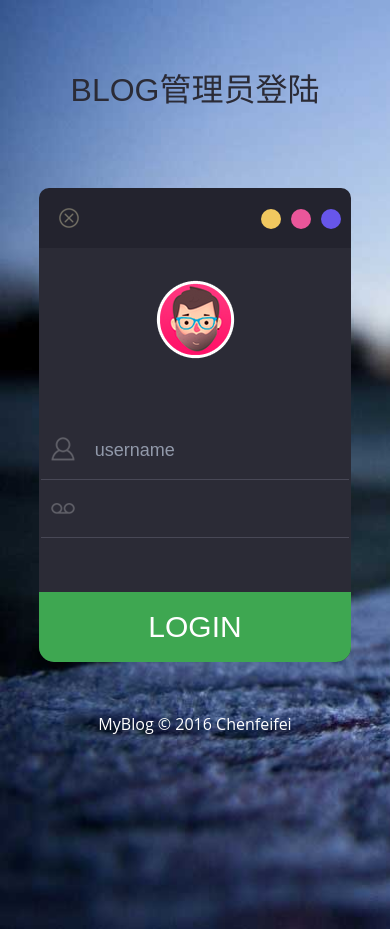
After one commit to feifei828/my_blog, a Django app: page /login/ in a window 390 px wide. The commit adds this page. Run offline with Django 3.2, Linux system fonts and the light colour scheme; some web fonts are replaced.

Commit message:
do backend

```diff
--- a/article/forms.py
+++ b/article/forms.py
@@ -15,3 +15,7 @@ class CommentForm(forms.Form):
     email = forms.EmailField(label=u"个人邮箱", initial='',
                              error_messages={'required': u'请输入邮箱', 'invalid': u'请输入正确的邮箱'})
     comment = forms.CharField(label='评论', initial='', error_messages={'required': u'请输入评论内容'})
+
+
+class ArticleForm(forms.Form):
+    content = forms.CharField(label=u'博客内容', initial='')
--- a/article/models.py
+++ b/article/models.py
@@ -61,7 +61,7 @@ class BlogTags(models.Model):
 class Comment(models.Model):
     class Meata:
         verbose_name = u'博客评论'
-    article = models.ForeignKey(Article, verbose_name=u'关联博客')
+    article = models.ForeignKey(Article, verbose_name=u'关联博客',related_name='comment')
     email = models.EmailField(verbose_name=u'评论所用邮箱', max_length=100)
     comment = models.TextField(verbose_name=u'评论内容', blank=True, null=True)
 
--- a/article/views.py
+++ b/article/views.py
@@ -2,12 +2,40 @@
 
 from django.shortcuts import render
 from django.shortcuts import redirect
+from django.contrib.auth import authenticate, login, logout
 from .models import Article
 from .models import Message
 from .models import Comment
-from .forms import MessageForm
-from .forms import CommentForm
+from .forms import MessageForm, CommentForm, ArticleForm
 # Create your views here.
+
+
+def blog_login(request):
+    err_msg = ''
+    if request.user.is_authenticated():
+        return redirect('/backend_home')
+
+    if request.method == 'POST':
+        username = request.POST.get('username')
+        password = request.POST.get('password')
+
+        session = authenticate(username=username, password=password)
+        if session is not None:
+            login(request, session)
+            return redirect('/backend_home')
+
+        err_msg = u'用户名或密码错误'
+
+    http_content = {
+        'err_msg': err_msg,
+    }
+
+    return render(request, 'login.html', http_content)
+
+
+def blog_logout(request):
+    logout(request)
+    return redirect('/home')
 
 
 def home(request):
@@ -19,7 +47,7 @@ def home(request):
     http_content = {
          'article': article
     }
-
+    print(request.user)
     return render(request, 'home.html', http_content)
 
 
@@ -103,5 +131,34 @@ def blog_modify(request, blog_id=None):
     return render(request, 'blog_modify.html', http_content)
 
 
-def backend(request):
-    return render(request, 'backend_home.html')
+def backend_home(request):
+    http_content = {
+        'title': u'首页'
+    }
+    return render(request, 'backend_home.html', http_content)
+
+
+def backend_blog_list(request):
+    articles = Article.objects.all()
+    http_content = {
+        'title': u'博客列表',
+        'articles': articles,
+    }
+    return render(request, 'backend_blog_list.html', http_content)
+
+
+def backend_blog_modify(request, article_id=None):
+    if article_id is not None:
+        article = Article.objects.get(id=article_id)
+
+        form_content = {
+            'content': article.content
+        }
+    form = ArticleForm(form_content)
+    print(form)
+    http_content = {
+        'title': u'博客详情',
+        'article': article,
+        'form': form,
+    }
+    return render(request, 'backend_blog_modify.html', http_content)
--- a/my_blog/urls.py
+++ b/my_blog/urls.py
@@ -16,11 +16,15 @@ Including another URLconf
 """
 from django.conf.urls import include, url
 from django.contrib import admin
-from article.views import home, about, contact, blog_list, blog_modify, backend, contact_success, contact_error
+from article.views import home, about, contact, blog_list, blog_modify, backend_home, \
+                            contact_success, contact_error, blog_login, blog_logout, \
+                            backend_blog_list, backend_blog_modify
 import settings
 
 urlpatterns = [
     url(r'^static/(?P<path>.*)$', 'django.views.static.serve', {'document_root': settings.STATIC_ROOT}),
+    url(r'^login/$', blog_login),
+    url(r'^logout/$', blog_logout),
     url(r'^admin/', include(admin.site.urls)),
     url(r'^home/$', home),
     url(r'^about/$', about),
@@ -30,5 +34,8 @@ urlpatterns = [
     url(r'^blog_list/$', blog_list),
     url(r'^blog_list/(.+)/$', blog_list),
     url(r'^modify/(.+)/$', blog_modify,),
-    url(r'^backend/$', backend),
+    url(r'^backend_home/$', backend_home),
+    url(r'^backend_blog_list/$', backend_blog_list),
+    url(r'^backend_blog_modify/(.+)$', backend_blog_modify),
+
 ]
--- /dev/null
+++ b/static/css/login_style.css
@@ -0,0 +1,348 @@
+
+/* reset */
+html,body,div,span,applet,object,iframe,h1,h2,h3,h4,h5,h6,p,blockquote,pre,a,abbr,acronym,address,big,cite,code,del,dfn,em,img,ins,kbd,q,s,samp,small,strike,strong,sub,sup,tt,var,b,u,i,dl,dt,dd,ol,nav ul,nav li,fieldset,form,label,legend,table,caption,tbody,tfoot,thead,tr,th,td,article,aside,canvas,details,embed,figure,figcaption,footer,header,hgroup,menu,nav,output,ruby,section,summary,time,mark,audio,video{margin:0;padding:0;border:0;font-size:100%;font:inherit;vertical-align:baseline;}
+article, aside, details, figcaption, figure,footer, header, hgroup, menu, nav, section {display: block;}
+ol,ul{list-style:none;margin:0px;padding:0px;}
+blockquote,q{quotes:none;}
+blockquote:before,blockquote:after,q:before,q:after{content:'';content:none;}
+table{border-collapse:collapse;border-spacing:0;}
+/* start editing from here */
+a{text-decoration:none;}
+.txt-rt{text-align:right;}/* text align right */
+.txt-lt{text-align:left;}/* text align left */
+.txt-center{text-align:center;}/* text align center */
+.float-rt{float:right;}/* float right */
+.float-lt{float:left;}/* float left */
+.clear{clear:both;}/* clear float */
+.pos-relative{position:relative;}/* Position Relative */
+.pos-absolute{position:absolute;}/* Position Absolute */
+.vertical-base{	vertical-align:baseline;}/* vertical align baseline */
+.vertical-top{	vertical-align:top;}/* vertical align top */
+nav.vertical ul li{	display:block;}/* vertical menu */
+nav.horizontal ul li{	display: inline-block;}/* horizontal menu */
+img{max-width:100%;}
+/*end reset*/
+/****-----start-body----****/
+body{
+	background: url(../images/bg1.jpg) no-repeat 0px 0px;
+	font-family: 'Open Sans', sans-serif;
+	background-size:cover;
+	-webkit-background-size:cover;
+	-moz-background-size:cover;
+	-o-background-size:cover;
+	min-height:1050px;
+}
+.wrap{
+	margin: 0 auto;
+	width: 80%;
+}
+body a,form li,input[type="submit"],input[type="text"],.sixth-login input[type="submit"],.third-login input[type="submit"]{
+	transition: 0.1s all;
+	-webkit-transition: 0.1s all;
+	-moz-transition: 0.1s all;
+	-o-transition: 0.1s all;
+}
+/*--close--*/
+.close{
+background: url('../images/close.png') no-repeat 0px 0px;
+  cursor: pointer;
+  width: 20px;
+  height: 20px;
+  position: absolute;
+  left: 20px;
+  top: 20px;
+  -webkit-transition: color 0.2s ease-in-out;
+  -moz-transition: color 0.2s ease-in-out;
+  -o-transition: color 0.2s ease-in-out;
+  transition: color 0.2s ease-in-out;
+}
+/*--/close--*/
+h1 {
+	font-family: 'Exo 2', sans-serif;
+	  text-align: center;
+	  padding-top: 4em;
+	  font-weight: 400;
+	  color: #2B2B36;
+	  font-size: 2em;
+}
+.login-form {
+	background: #2b2b36;
+	position: relative;
+	width: 30%;
+	margin: 3% auto 0 auto;
+	text-align: center;
+	border-radius: 15px;
+	-webkit-border-radius: 15px;
+	-moz-border-radius: 15px;
+	-o-border-radius: 15px;
+}
+.head img {
+	width: 100%;
+}
+.avtar img {
+  margin: 2em 0 0;
+}
+.head-info {
+  padding: 5px 0;
+  text-align: center;
+  font-weight: 600;
+  font-size: 2em;
+  color: #fff;
+  background: #23232e;
+  height: 50px;
+	border-top-left-radius: 10px;
+	-webkit-border-top-left-radius: 10px;
+	-moz-border-top-left-radius: 10px;
+	-o-border-top-left-radius: 10px;
+	border-top-right-radius: 10px;
+	-webkit-border-top-right-radius: 10px;
+	-moz-border-top-right-radius: 10px;
+	-o-border-top-right-radius: 10p
+}
+input[type="text"] {
+	  width: 70%;
+	  padding: 1em 2em 1em 3em;
+	  color: #9199aa;
+	  font-size: 18px;
+	  outline: none;
+	  background: url(../images/adm.png) no-repeat 10px 15px;
+	  border: none;
+	  font-weight: 100;
+	  border-bottom: 1px solid#484856;
+	  margin-top: 2em;
+}
+ input[type="password"]{
+	  width: 70%;
+	  padding: 1em 2em 1em 3em;
+	  color: #dd3e3e;
+	  font-size: 18px;
+	  outline: none;
+	  background: url(../images/key.png) no-repeat 10px 23px;
+	  border: none;
+	  font-weight: 100;
+	  border-bottom: 1px solid#484856;
+	  margin-bottom: 3em;
+ }
+.key {
+   background: url(../images/pass.png) no-repeat 447px 17px;
+}
+input[type="submit"]{
+  font-size: 30px;
+  color: #fff;
+  outline: none;
+  border: none;
+  background: #3ea751;
+  width: 100%;
+  padding: 18px 0;
+  border-bottom-left-radius: 15px;
+	-webkit-border-bottom-left-radius: 15px;
+	-moz-border-bottom-left-radius: 15px;
+	-o-border-bottom-left-radius: 15px;
+	border-bottom-right-radius: 15px;
+	-webkit-border-bottom-right-radius: 15px;
+	-moz-border-bottom-right-radius: 15px;
+	-o-border-bottom-right-radius: 15px;
+	cursor: pointer;
+}
+input[type="submit"]:hover {
+	background: #ff2775;
+  border-bottom-left-radius: 15px;
+	-webkit-border-bottom-left-radius: 15px;
+	-moz-border-bottom-left-radius: 15px;
+	-o-border-bottom-left-radius: 15px;
+	border-bottom-right-radius: 15px;
+	-webkit-border-bottom-right-radius: 15px;
+	-moz-border-bottom-right-radius: 15px;
+	-o-border-bottom-right-radius: 15px;
+  	transition: 1s all;
+	-webkit-transition: 1s all;
+	-moz-transition: 1s all;
+	-o-transition: 1s all;
+}
+label.lbl-1 {
+  background: #6756ea;
+  width: 20px;
+  height: 20px;
+  display: block;
+  float: right;
+  border-radius: 50%;
+  margin: 16px 10px 0px 0px;
+}
+label.lbl-2 {
+  background: #ea569a;
+  width: 20px;
+  height: 20px;
+  display: block;
+  float: right;
+  border-radius: 50%;
+   margin: 16px 10px 0px 0px;
+}
+label.lbl-3 {
+  background: #f1c85f;
+  width: 20px;
+  height: 20px;
+  display: block;
+  float: right;
+  border-radius: 50%;
+  margin: 16px 10px 0px 0px;
+}
+/*--copyrights--*/
+.copy-rights{
+	text-align: center;
+	margin-top: 8em;
+}
+.copy-rights p{
+	color:#FFF;
+	font-size: 1em;
+	line-height:1.8em;
+}
+.copy-rights p a{
+	color:#ff2a75;
+	-webkit-transition: all 0.3s ease-out;
+	-moz-transition: all 0.3s ease-out;
+	-ms-transition: all 0.3s ease-out;
+	-o-transition: all 0.3s ease-out;
+	transition: all 0.3s ease-out;
+	text-decoration:none;
+}
+.copy-rights p a:hover{
+	color:#3faa53;
+	text-decoration:none;
+		transition: 0.1s all;
+	-webkit-transition: 0.1s all;
+	-moz-transition: 0.1s all;
+	-o-transition: 0.1s all;
+}
+/*--/copyrights--*/
+/*--start-responsive-design--*/
+@media (max-width:1440px){
+	.key {
+	  background: url(../images/pass.png) no-repeat 376px 17px;
+	}
+
+	body {
+	  min-height: 811px;
+	}
+}
+@media (max-width:1366px){
+	.key {
+	  background: url(../images/pass.png) no-repeat 358px 19px;
+	}
+	.copy-rights {
+	  margin-top: 3em;
+	}
+	body {
+	  min-height: 768px;
+	}
+}
+@media (max-width:1280px){
+	.key {
+	   background: url(../images/pass.png) no-repeat 336px 18px;
+	}
+	body {
+	  min-height: 711px;
+	}
+	.copy-rights {
+	  margin-top: 0.5em;
+	}
+}
+@media (max-width:1024px){
+	.login-form {
+	  width: 37%;
+	}
+	.key {
+	   background: url(../images/pass.png) no-repeat 339px 18px;
+	}
+	.copy-rights {
+	  margin-top: 3em;
+	}
+	h1 {
+	  padding-top: 2em;
+	}
+	body {
+	  min-height: 675px;
+	}
+}
+@media (max-width:768px){
+	.login-form {
+	  width: 50%;
+	    margin: 12% auto 0 auto;
+	}
+	.key {
+	  background: url(../images/pass.png) no-repeat 342px 18px;
+	}
+	body {
+	  min-height: 929px;
+	}
+}
+@media (max-width:640px){
+	.login-form {
+	  width: 60%;
+	  margin: 20% auto 0 auto;
+	}
+	.key {
+	  background: url(../images/pass.png) no-repeat 342px 19px;
+	}
+}
+@media (max-width:480px){
+	.login-form {
+	  width: 80%;
+	}
+}
+@media (max-width:320px){
+	h1 {
+	  padding-top: 1em;
+	  font-size: 1.5em;
+	}
+	.login-form {
+	  width: 90%;
+	  margin: 10% auto 0 auto;
+	}
+	input[type="text"] {
+	  width: 62%;
+	  padding: 1.2em 2em .5em 2.5em;
+	  font-size: 17px;
+	  margin-top: .5em;
+	}
+	input[type="password"] {
+		width: 62%;
+		padding: 1.2em 2em .5em 2.5em;
+		font-size: 17px;
+		margin-top: .5em;
+		margin-bottom: 2em;
+		  background: url(../images/key.png) no-repeat 8px 23px;
+	}
+	.key {
+	  background: url(../images/pass.png) no-repeat 235px 27px;
+	}
+	.avtar img {
+	  margin: 1.1em 0 0;
+	}
+	.head-info {
+	  height: 35px;
+	  }
+	label.lbl-1 {
+	  margin: 8px 10px 0px 0px;
+	}
+	label.lbl-2 {
+	  margin: 8px 10px 0px 0px;
+	}
+	label.lbl-3 {
+	  margin: 8px 10px 0px 0px;
+	}
+	.close {
+	  left: 16px;
+	  top: 13px;
+	}
+	.copy-rights {
+	  margin-top: 2em;
+	}
+	body {
+	    min-height: 504px;
+	}
+	input[type="submit"] {
+	  font-size: 28px;
+	  padding: 10px 0;
+	}
+}
+/*--end-responsive-design--*/
--- a/templates/base.html
+++ b/templates/base.html
@@ -63,7 +63,7 @@
                             </div>
 
                             <div class="menu-container">
-                                <a class="btn btn-info btn-block" href="/backend" role="button">我是管理员</a>
+                                <a class="btn btn-info btn-block" href="/login" role="button">我是管理员</a>
                             </div>
                         </div> <!-- main-menu -->
                     </aside> <!-- main-navigation -->
--- /dev/null
+++ b/templates/log_base.html
@@ -0,0 +1,29 @@
+<!DOCTYPE html>
+<html lang="zh-CN">
+<head>
+    <meta charset="UTF-8">
+
+    <title>Login</title>
+    <link rel="shortcut icon" href="/static/images/blog_title.png"/>
+    <meta name="viewport" content="width=device-width, initial-scale=1">
+    <script type="application/x-javascript"> addEventListener("load", function() { setTimeout(hideURLbar, 0); }, false); function hideURLbar(){ window.scrollTo(0,1); } </script>
+    <meta name="keywords" content="Flat Dark Web Login Form Responsive Templates, Iphone Widget Template, Smartphone login forms,Login form, Widget Template, Responsive Templates, a Ipad 404 Templates, Flat Responsive Templates" />
+    <link href="/static/css/login_style.css" rel='stylesheet' type='text/css' />
+    <!--webfonts-->
+    <link href='http://fonts.useso.com/css?family=PT+Sans:400,700,400italic,700italic|Oswald:400,300,700' rel='stylesheet' type='text/css'>
+    <link href='http://fonts.useso.com/css?family=Exo+2' rel='stylesheet' type='text/css'>
+    <!--//webfonts-->
+    <script src="/static/js/jquery.min.js"></script>
+</head>
+<body>
+<h1>BLOG管理员登陆</h1>
+{% block log-content %}
+{% endblock %}
+    <div class="copy-rights">
+        <p class="copyright">MyBlog © 2016 Chenfeifei</p>
+    </div>
+
+</body>
+</html>
+{% block more-script %}
+{% endblock %}
--- /dev/null
+++ b/templates/login.html
@@ -0,0 +1,38 @@
+{% extends 'log_base.html' %}
+{% block log-content %}
+<div class="login-form">
+    <div class="close"> </div>
+    <div class="head-info">
+        <label class="lbl-1"> </label>
+        <label class="lbl-2"> </label>
+        <label class="lbl-3"> </label>
+    </div>
+    <div class="clear"> </div>
+    <div class="avtar">
+        <img src="/static/images/admin.png" />
+    </div>
+    <br/>
+    {% if err_msg %}
+        <div class="alert alert-danger">
+            {{ err_msg }}
+        </div>
+    {% endif %}
+    <form role="form" method="POST" action="">
+        <input type="text" class="text" name="username" value="username" onfocus="this.value = '';">
+        <div class="key">
+            <input type="password" name="password" value="" onfocus="this.value = '';">
+        </div>
+        <input id="submit" name="submit" type="submit" value="LOGIN" >
+    </div>
+    </form>
+</div>
+{% endblock %}
+{% block more-script %}
+<script>$(document).ready(function(c) {
+    $('.close').on('click', function(c){
+        window.location.href = '/home/'
+
+    });
+});
+</script>
+{% endblock %}
```
Also changed, not shown: templates/backend_blog_list.html (added, +45 -0 lines), templates/backend_blog_modify.html (added, +44 -0 lines), templates/backend_home.html (+15 -0 lines), templates/base_backend.html (+26 -30 lines), templates/blog_modify.html (+6 -2 lines), templates/home.html (+6 -2 lines), static/images/adm.png (added), static/images/admin.png (added), static/images/bg1.jpg (added), static/images/close.png (added), static/images/key.png (added), static/images/pass.png (added).
